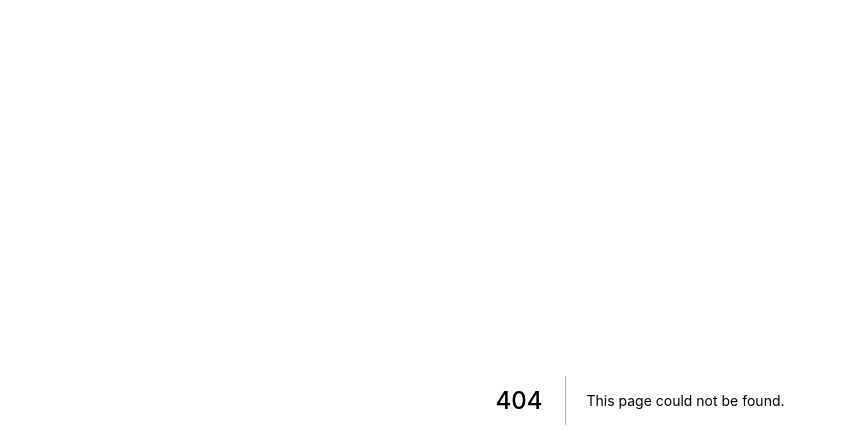
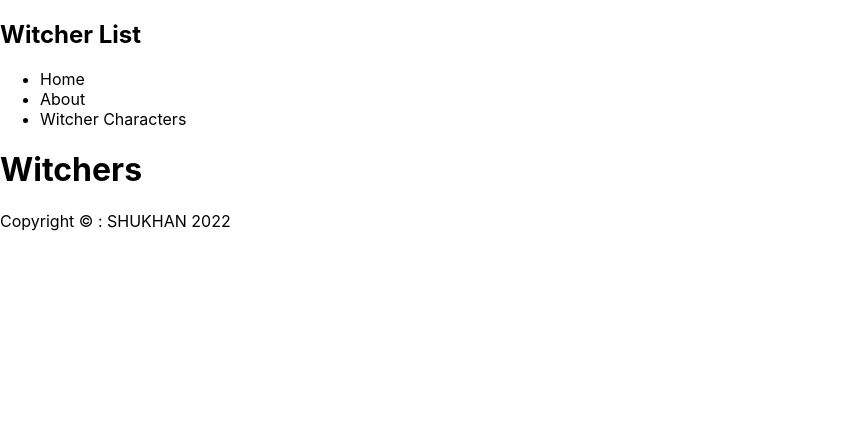
Before and after one commit to skn437/witcher-characters, a Next.js app: page /witchers in a window 1280 px wide. Before the commit this address had no page. Shown: the top 448 px of the page, without its empty margins (0-846 px from the left). Built offline with nearby package versions, Linux system fonts and the light colour scheme.

Commit message:
Learning to create css modules

```diff
--- /dev/null
+++ b/components/Footer.js
@@ -0,0 +1,15 @@
+const Footer = () => {
+
+    return (
+
+        <footer id="copyright">
+
+            <p>Copyright &copy; : SHUKHAN 2022</p>
+
+        </footer>
+
+    );
+
+};
+
+export default Footer;
--- /dev/null
+++ b/components/Layout.js
@@ -0,0 +1,22 @@
+import Footer from "./Footer";
+import Navbar from "./Navbar";
+
+const Layout = ({ children }) => {
+
+    return (
+
+        <div id="layout">
+
+            <Navbar></Navbar>
+
+            {children}
+
+            <Footer></Footer>
+
+        </div>
+
+    );
+
+};
+
+export default Layout;
--- /dev/null
+++ b/components/Navbar.js
@@ -0,0 +1,25 @@
+import Link from "next/link";
+
+const Navbar = () => {
+
+    return (
+
+        <nav id="navbar">
+
+            <h1>Witcher List</h1>
+
+            <ul>
+
+                <li><Link href="/"><a>Home</a></Link></li>
+                <li><Link href="/about"><a>About</a></Link></li>
+                <li><Link href="/witchers"><a>Witcher Characters</a></Link></li>
+
+            </ul>
+
+        </nav>
+
+    );
+
+};
+
+export default Navbar;
--- a/pages/_app.js
+++ b/pages/_app.js
@@ -1,7 +1,18 @@
-import '../styles/globals.css'
+import Layout from "../components/Layout";
+import "../styles/globals.css";
 
-function MyApp({ Component, pageProps }) {
-  return <Component {...pageProps} />
-}
+const MyApp = ({ Component, pageProps }) => {
 
-export default MyApp
+    return (
+
+        <Layout>
+
+            <Component {...pageProps}></Component>
+
+        </Layout>
+
+    );
+
+};
+
+export default MyApp;
--- /dev/null
+++ b/pages/witchers/index.js
@@ -0,0 +1,15 @@
+const Witchers = () => {
+
+    return (
+
+        <div>
+
+            <h1>Witchers</h1>
+
+        </div>
+
+    );
+
+};
+
+export default Witchers;
```
Also changed, not shown: pages/about.js (added, +15 -0 lines), pages/index.js (+11 -61 lines), styles/Navbar.module.css (added).
